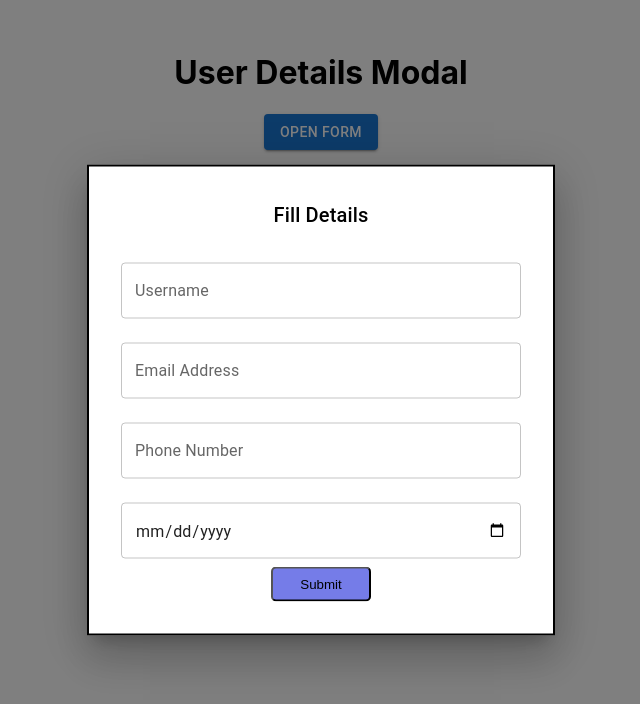
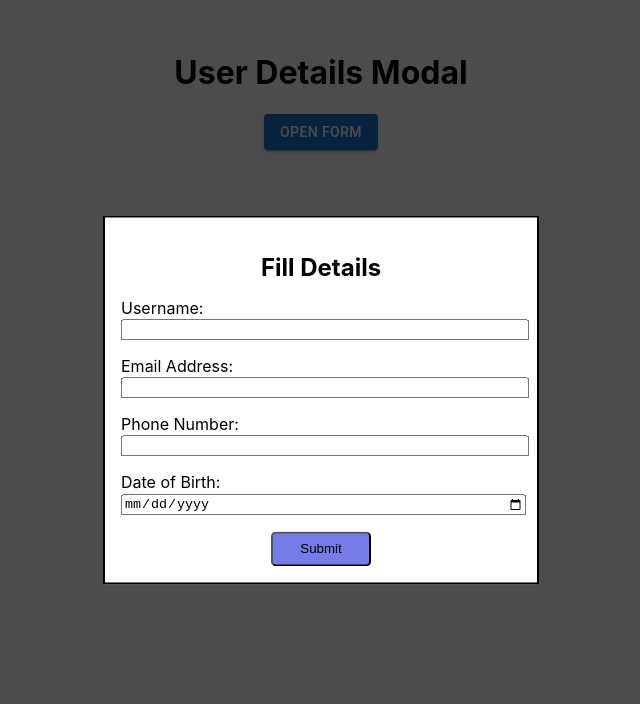
Before and after one commit to devenpawar/XModal, a React (Create React App) app: page / in a window 1280 px wide. Both pictures are taken after a click on the button "OPEN FORM". Shown: the top 704 px of the page, without its empty margins (319-959 px from the left). Built offline with nearby package versions, Linux system fonts and the light colour scheme.

Commit message:
second commit

```diff
--- a/src/components/UserDetailsModal.js
+++ b/src/components/UserDetailsModal.js
@@ -1,24 +1,28 @@
 import React, { useState } from "react";
 import "./UserDetailsModal.css";
-import {
-  Modal,
-  Box,
-  Typography,
-  Button,
-  TextField,
-  Tooltip,
-} from "@mui/material";
+import { Tooltip } from "@mui/material";
 
-const style = {
-  position: "absolute",
+const modalStyle = {
+  position: "fixed",
   top: "50%",
   left: "50%",
   transform: "translate(-50%, -50%)",
-  width: 400,
-  bgcolor: "background.paper",
+  width: "400px",
+  backgroundColor: "#fff",
   border: "2px solid #000",
-  boxShadow: 24,
-  p: 4,
+  boxShadow: "24px",
+  padding: "16px",
+  zIndex: 1000,
+};
+
+const overlayStyle = {
+  position: "fixed",
+  top: 0,
+  left: 0,
+  right: 0,
+  bottom: 0,
+  backgroundColor: "rgba(0, 0, 0, 0.7)",
+  zIndex: 999,
 };
 
 function UserDetailsModal({ open, handleClose, handleFormSubmit }) {
@@ -38,7 +42,7 @@ function UserDetailsModal({ open, handleClose, handleFormSubmit }) {
   };
 
   const validateForm = () => {
-    const { name, email, phone, dob } = formData;
+    const { email, phone, dob } = formData;
     if (!email.includes("@")) {
       alert("Invalid email");
       return false;
@@ -69,48 +73,51 @@ function UserDetailsModal({ open, handleClose, handleFormSubmit }) {
     }
   };
 
+  if (!open) return null;
+
   return (
-    <Modal open={open} onClose={handleClose} className="modal">
-      <Box sx={style}>
-        <Typography
-          variant="h6"
-          component="h2"
-          style={{ textAlign: "center", marginBottom: "1rem" }}
-        >
+    <>
+      <div style={overlayStyle} onClick={handleClose} />
+      <div style={modalStyle}>
+        <h2 style={{ textAlign: "center", marginBottom: "1rem" }}>
           Fill Details
-        </Typography>
+        </h2>
         <form className="modal-content" onSubmit={handleSubmit}>
           <Tooltip
             title={showTooltips && !formData.name ? "Enter your full name" : ""}
             placement="top"
           >
-            <TextField
+            <div>
+              <label>Username:</label>
+              <input
                 id="username"
                 name="name"
-              fullWidth
-              margin="normal"
-              label="Username"
+                type="text"
                 value={formData.name}
                 onChange={handleChange}
+                style={{ width: "100%", marginBottom: "1rem" }}
               />
+            </div>
           </Tooltip>
           <Tooltip
             title={
               showTooltips && (!formData.email || !formData.email.includes("@"))
-                ? `Please include an '@' in the email address.'${formData.email}'is missing an '@'.`
+                ? `Please include an '@' in the email address.'${formData.email}' is missing an '@'.`
                 : ""
             }
             placement="top"
           >
-            <TextField
+            <div>
+              <label>Email Address:</label>
+              <input
                 id="email"
                 name="email"
-              fullWidth
-              margin="normal"
-              label="Email Address"
+                type="email"
                 value={formData.email}
                 onChange={handleChange}
+                style={{ width: "100%", marginBottom: "1rem" }}
               />
+            </div>
           </Tooltip>
           <Tooltip
             title={
@@ -120,33 +127,37 @@ function UserDetailsModal({ open, handleClose, handleFormSubmit }) {
             }
             placement="top"
           >
-            <TextField
+            <div>
+              <label>Phone Number:</label>
+              <input
                 id="phone"
                 name="phone"
-              fullWidth
-              margin="normal"
-              label="Phone Number"
+                type="text"
                 value={formData.phone}
                 onChange={handleChange}
+                style={{ width: "100%", marginBottom: "1rem" }}
               />
+            </div>
           </Tooltip>
-
           <Tooltip
             title={
-              showTooltips && !formData.dob ? "Select your date of birth" : ""
+              showTooltips && new Date(formData.dob) > new Date()
+                ? "Invalid date of birth"
+                : ""
             }
             placement="top"
           >
-            <TextField
+            <div>
+              <label>Date of Birth:</label>
+              <input
                 id="dob"
                 name="dob"
                 type="date"
-              fullWidth
-              margin="normal"
-              InputLabelProps={{ shrink: true }}
                 value={formData.dob}
                 onChange={handleChange}
+                style={{ width: "100%", marginBottom: "1rem" }}
               />
+            </div>
           </Tooltip>
           <div
             style={{ width: "100%", display: "flex", justifyContent: "center" }}
@@ -160,8 +171,8 @@ function UserDetailsModal({ open, handleClose, handleFormSubmit }) {
             </button>
           </div>
         </form>
-      </Box>
-    </Modal>
+      </div>
+    </>
   );
 }
 
```
Lines whose indentation alone changed are shown as unchanged.
